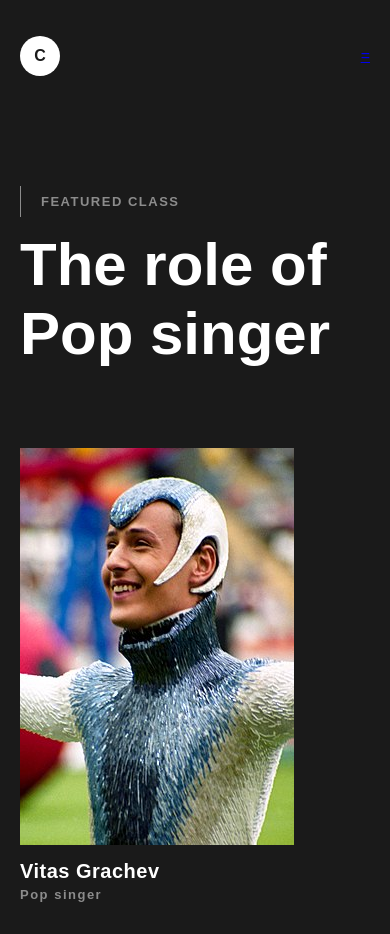
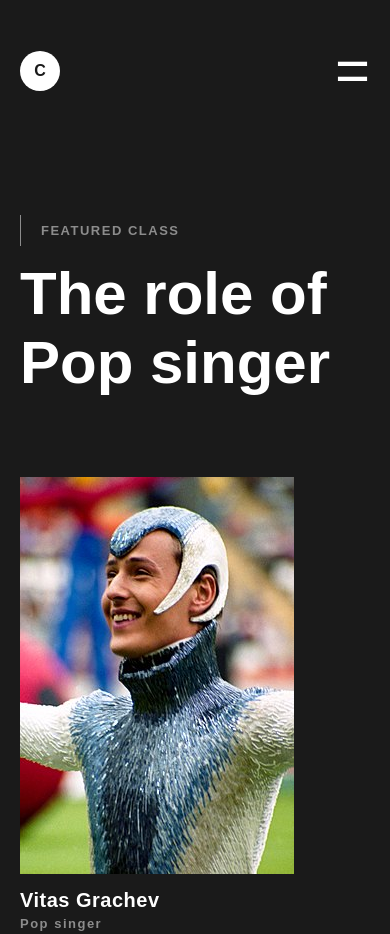
Before and after one commit to nubsaybot227/new, a plain HTML site: page index.html in a window 390 px wide. Shown: the top 934 px of the page. Drawn offline with nearby package versions, Linux system fonts and the light colour scheme; no server answers.

Commit message:
version7

```diff
--- a/style.css
+++ b/style.css
@@ -175,7 +175,9 @@ header{
     display: flex;
     margin-top: 61px;
 }
-
+.mob-button{
+    display: none;
+}
 @media(max-width:1120px)
 {
     .container{padding: 0 20px;}
@@ -207,7 +209,7 @@ header{
     .header-title-text{
         font-size: 60px;
     }
-    .mob-btn{
+    .mob-button{
         display: inline-block;
         text-decoration: none;
         color: #fff;
@@ -217,7 +219,3 @@ header{
     .audio-block img {display: none;}
     .control{height: 48px;}
 }
-
-.mob-btn{
-    display: none;
-}
```
Also changed, not shown: index.html (line endings or trailing spaces).
